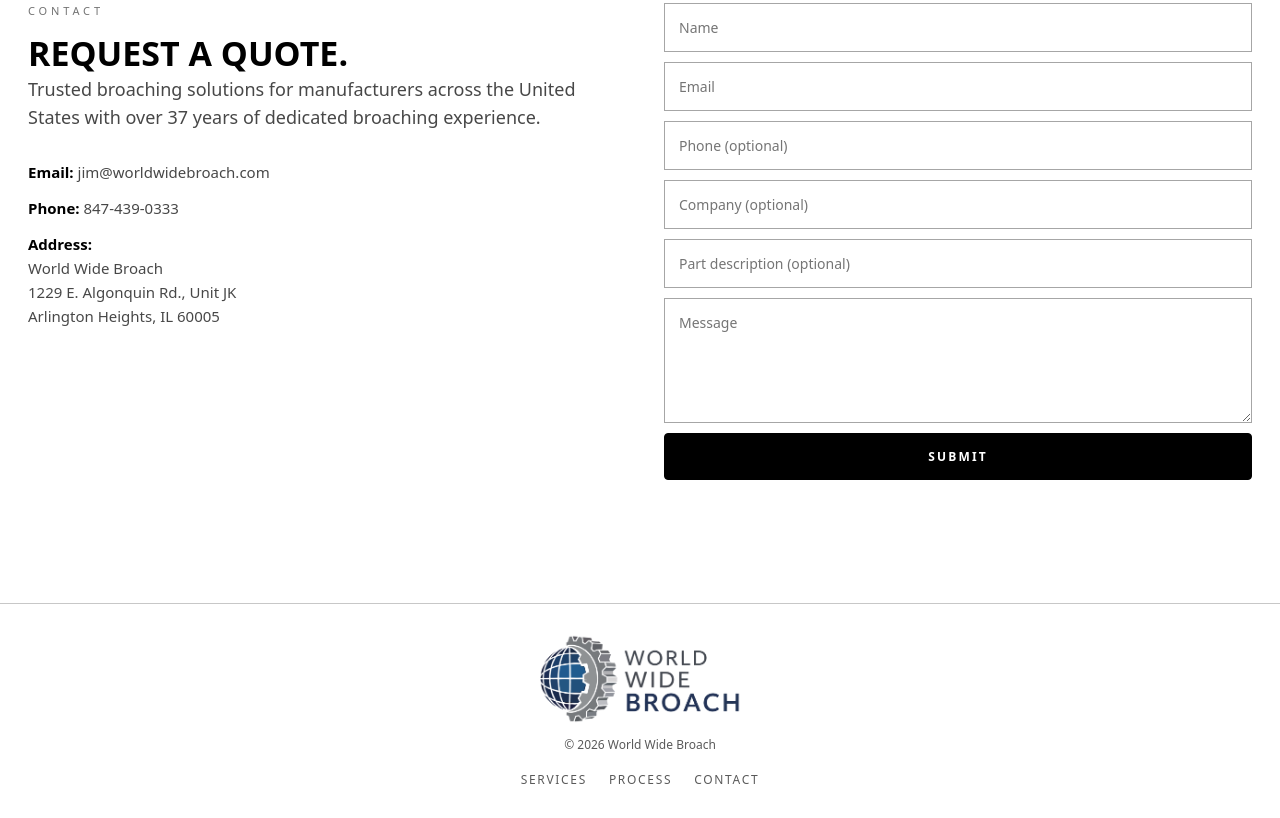
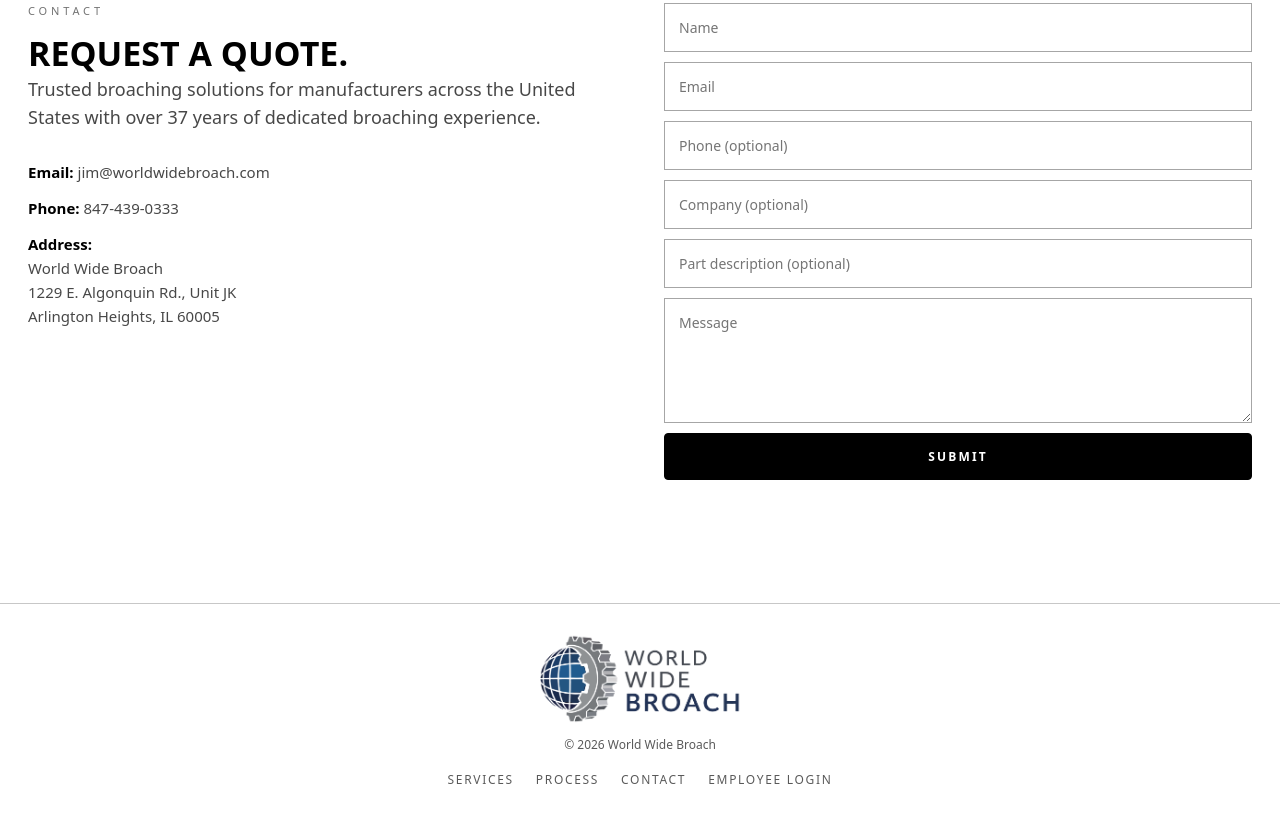
Before and after one commit to henrypiper/wwb-site, a plain HTML site: page index.html in a window 1280 px wide. Shown: the part 789-1607 px from the top of the page. Drawn offline with Linux system fonts and the light colour scheme.

Commit message:
employee

```diff
--- a/index.html
+++ b/index.html
@@ -368,6 +368,11 @@
         CONTACT
       </a>
 
+      <a href="/employee">
+        EMPLOYEE LOGIN
+      </a>
+
+
     </div>
 
   </div>
```
